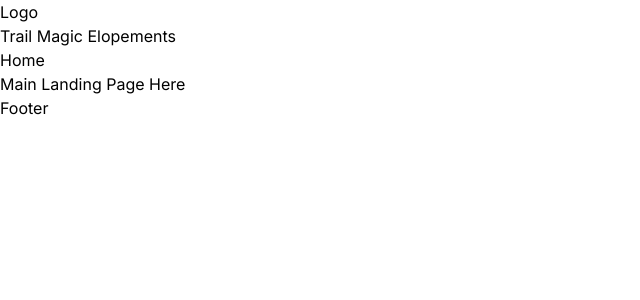
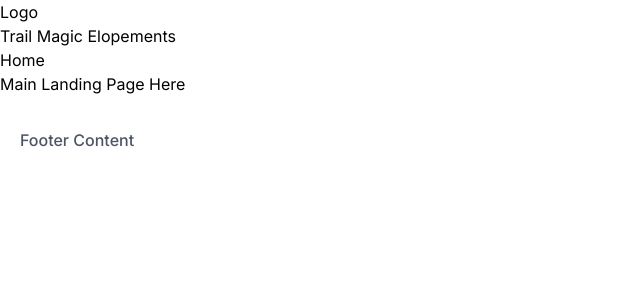
Before and after one commit to Sam-T-G/trail-magic-elopements, a Next.js app: page / in a window 1280 px wide. Shown: the top 300 px of the page, without its empty margins (0-640 px from the left). Built offline with nearby package versions, Linux system fonts and the light colour scheme.

Commit message:
Update Footer.tsx

```diff
--- a/src/app/Components/Footer.tsx
+++ b/src/app/Components/Footer.tsx
@@ -2,9 +2,13 @@ import React from "react";
 
 const Footer = () => {
 	return (
-		<div className="wrapper flex flex-wrap">
-			<div>Footer</div>
-		</div>
+		<footer className="text-gray-600">
+			<div className="container px-5 py-8 mx-auto flex flex-col justify-between items-center sm:flex-row">
+				<a className="flex title-font font-medium items-center md:justify-start justify-center">
+					Footer Content
+				</a>
+			</div>
+		</footer>
 	);
 };
 
```
